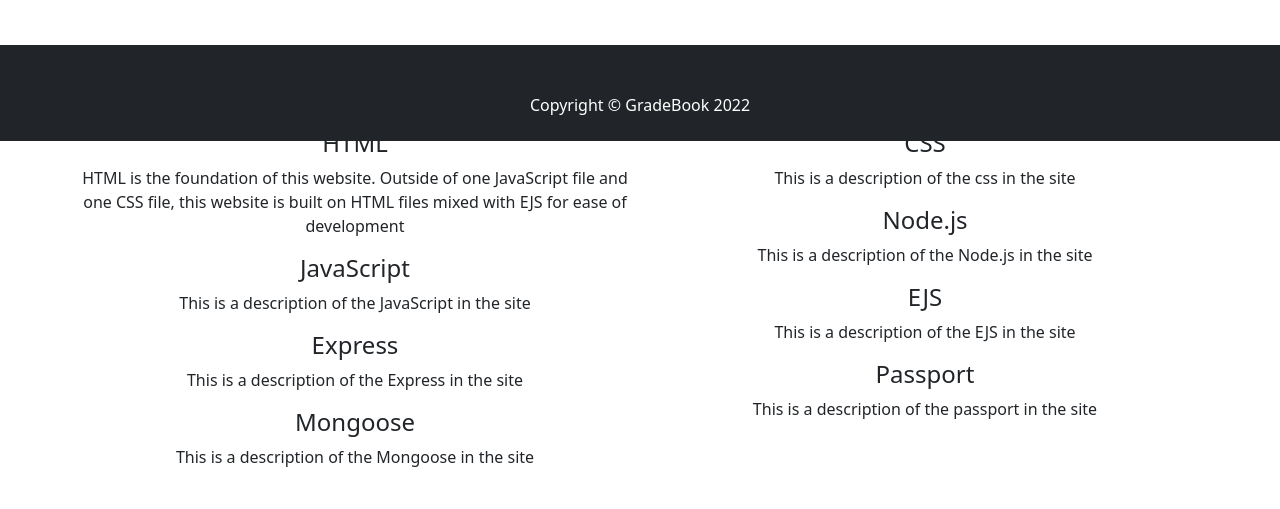
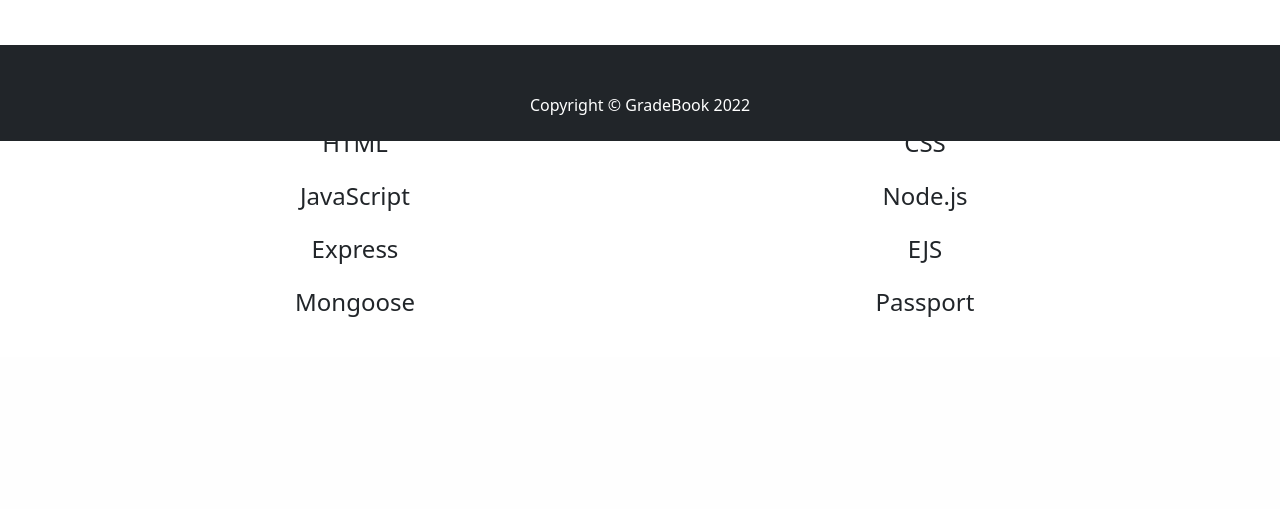
Before and after one commit to Crshafer12/Gradebook, a Node server app: page /about in a window 1280 px wide. Shown: the part 659-1168 px from the top of the page. After the commit the page ends 976 px from the top, so only its background shows below. Run offline with Node 20, Linux system fonts and the light colour scheme; some libraries are stand-ins or nearby versions.

Commit message:
adjust about page

```diff
--- a/views/about.ejs
+++ b/views/about.ejs
@@ -94,27 +94,19 @@
                 <li>
                     <h4 class="text-center toolHeader" href="">HTML</h4>
                 </li>
-                <li>
-                    <h7 class="text-center toolHeader" >HTML is the foundation of this website. Outside of one JavaScript file and one CSS file, this website is built on HTML files mixed with EJS for ease of development</h7>
-                </li>
+
                 <li>
                     <h4 class="text-center toolHeader" href="">JavaScript</h4>
                 </li>
-                <li>
-                    <h7 class="text-center toolHeader" >This is a description of the JavaScript in the site</h7>
-                </li>
+
                 <li>
                     <h4 class="text-center toolHeader" href="">Express</h4>
                 </li>
-                <li>
-                    <h7 class="text-center toolHeader" >This is a description of the Express in the site</h7>
-                </li>
+
                 <li>
                     <h4 class="text-center toolHeader" href="">Mongoose</h4>
                 </li>
-                <li>
-                    <h7 class="text-center toolHeader" >This is a description of the Mongoose in the site</h7>
-                </li>
+
             </ul>
         </div>
         <div class="col">
@@ -122,27 +114,19 @@
                 <li>
                     <h4 class="text-center toolHeader" href="">CSS</h4>
                 </li>
-                <li>
-                    <h7 class="text-center toolHeader" href="">This is a description of the css in the site</h7>
-                </li>
+
                 <li>
                     <h4 class="text-center toolHeader" href="">Node.js</h4>
                 </li>
-                <li>
-                    <h7 class="text-center toolHeader" >This is a description of the Node.js in the site</h7>
-                </li>
+
                 <li>
                     <h4 class="text-center toolHeader" href="">EJS</h4>
                 </li>
-                <li>
-                    <h7 class="text-center toolHeader" >This is a description of the EJS in the site</h7>
-                </li>
+
                 <li>
                     <h4 class="text-center toolHeader" href="">Passport</h4>
                 </li>
-                <li>
-                    <h7 class="text-center toolHeader" >This is a description of the passport in the site</h7>
-                </li>
+
             </ul>
         </div>
     </div>
```
